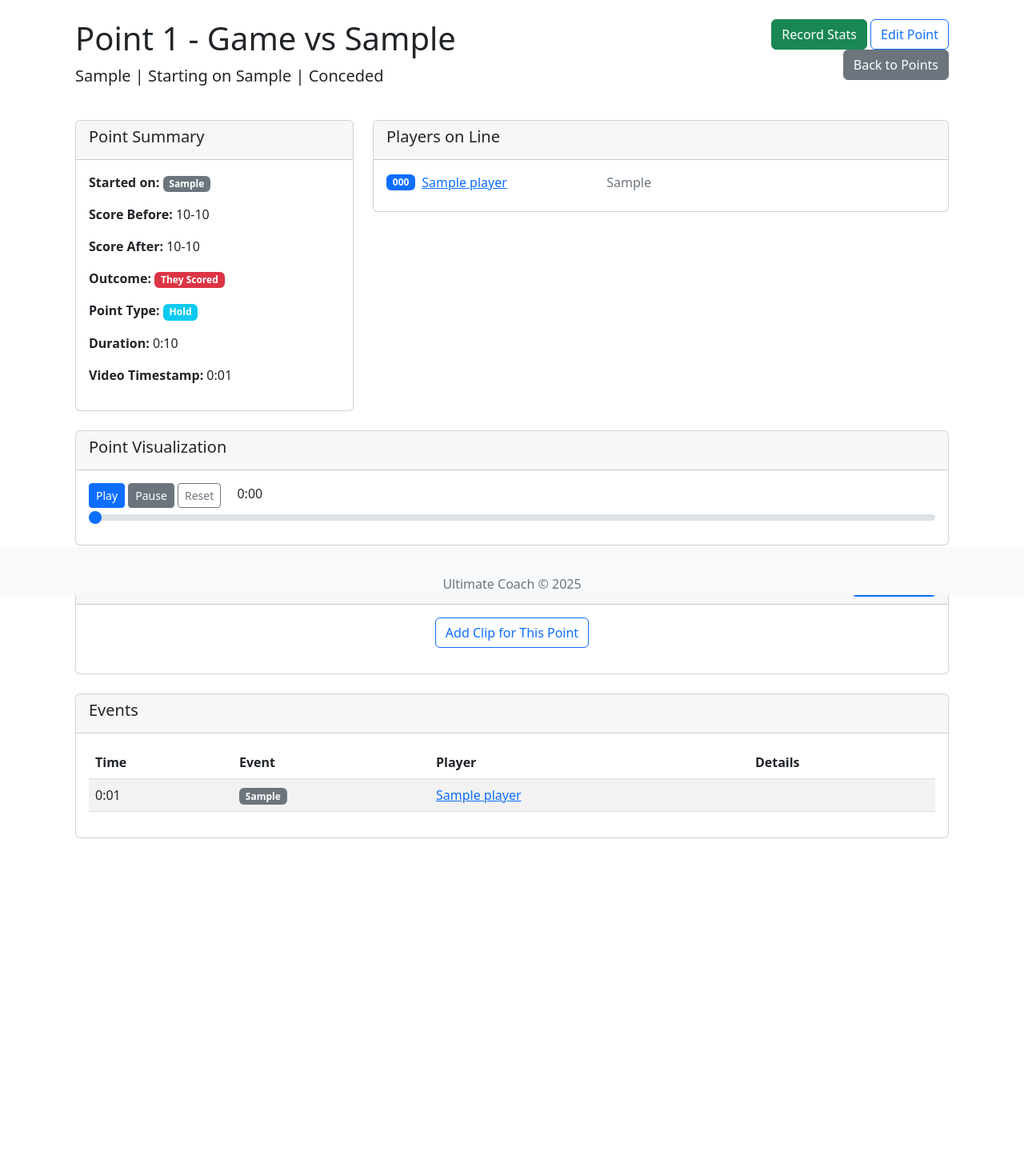
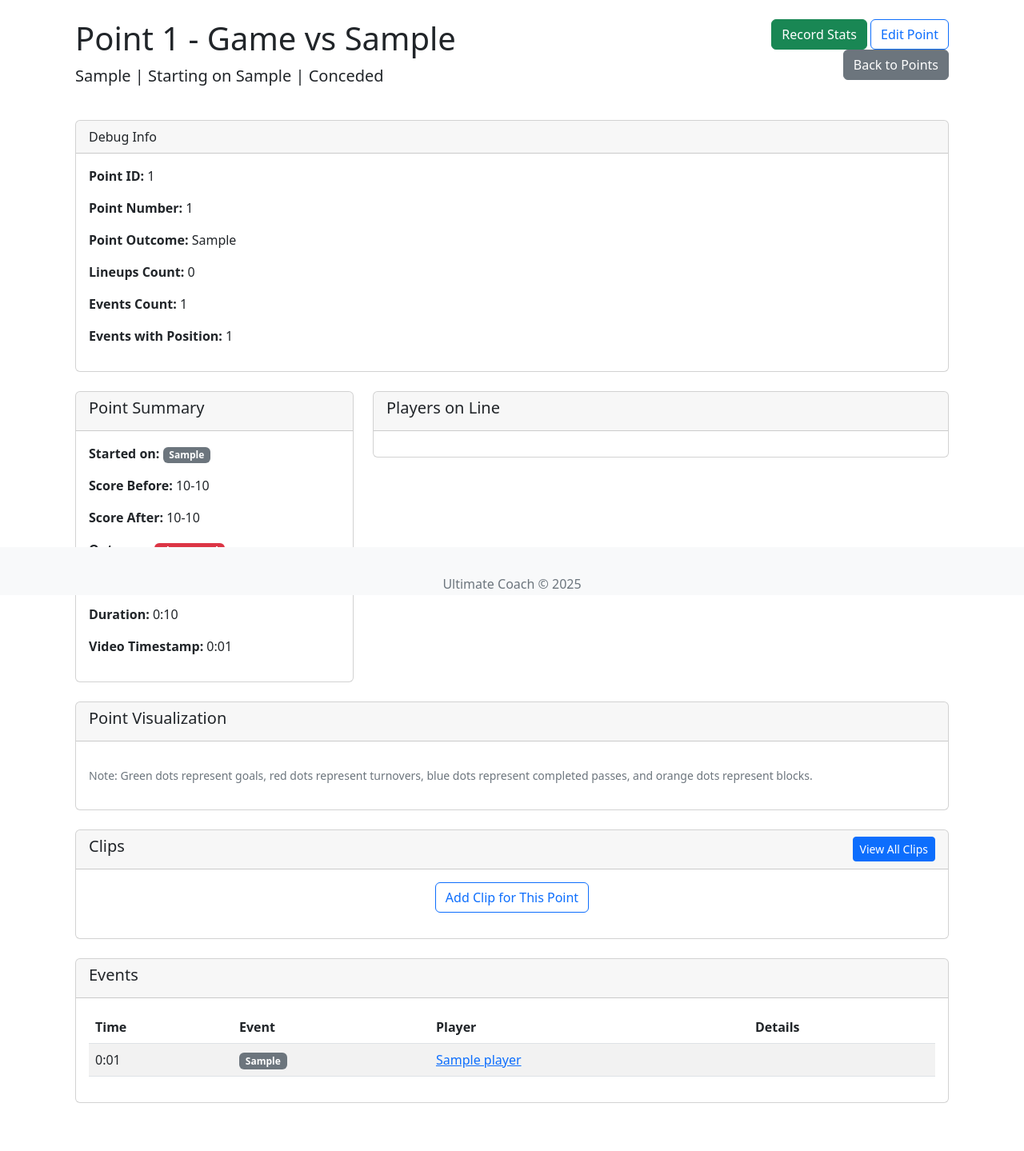
Before and after one commit to kspruce/ultimatecoachrr, a Flask app: page /points/1 in a window 1280 px wide. Shown: the part 56-1495 px from the top of the page at 80% size. Before the commit the page ends 1104 px from the top, so only its background shows below. Run offline with Flask 3, Linux system fonts and the light colour scheme; a user stored in the database is signed in; tables that the repository leaves empty hold one stand-in row (values such as "Sample post"); parts of the project's set-up code (start-up, migrations or seed data) failed here and were passed over; some libraries are stand-ins or nearby versions.

Commit message:
update point detail

```diff
--- a/app/routes/point.py
+++ b/app/routes/point.py
@@ -527,7 +527,7 @@ def point_detail(point_id):
     point = Point.query.get_or_404(point_id)
     game = Game.query.get(point.game_id)
 
-    # Option 2: Use a direct query instead of the relationship property
+    # Query events directly instead of using the relationship
     from app.models.event import Event
     events = Event.query.filter_by(point_id=point_id).order_by(Event.timestamp).all()
 
@@ -538,16 +538,24 @@ def point_detail(point_id):
             'id': event.id,
             'event_type': event.event_type,
             'timestamp': event.timestamp,
-            'field_position_x': event.field_position_x,
-            'field_position_y': event.field_position_y,
-            'player_id': event.player_id,
-            'player_name': event.player.name if event.player else None,
-            'throw_type': getattr(event, 'throw_type', None),
-            'throw_distance': getattr(event, 'throw_distance', None),
-            'is_break_throw': getattr(event, 'is_break_throw', False),
-            'receiver_id': getattr(event, 'receiver_id', None),
-            'receiver_name': event.receiver.name if hasattr(event, 'receiver') and event.receiver else None
+            'field_position_x': getattr(event, 'field_position_x', None),
+            'field_position_y': getattr(event, 'field_position_y', None),
+            'player_id': event.player_id if hasattr(event, 'player_id') else None,
+            'player_name': event.player.name if hasattr(event, 'player') and event.player else None,
         }
+
+        # Add throw-specific attributes if they exist
+        if hasattr(event, 'throw_type'):
+            event_dict['throw_type'] = event.throw_type
+        if hasattr(event, 'throw_distance'):
+            event_dict['throw_distance'] = event.throw_distance
+        if hasattr(event, 'is_break_throw'):
+            event_dict['is_break_throw'] = event.is_break_throw
+        if hasattr(event, 'receiver_id'):
+            event_dict['receiver_id'] = event.receiver_id
+            if hasattr(event, 'receiver') and event.receiver:
+                event_dict['receiver_name'] = event.receiver.name
+
         events_data.append(event_dict)
 
     return render_template('point/point_detail.html',
--- a/app/templates/point/point_detail.html
+++ b/app/templates/point/point_detail.html
@@ -19,23 +19,18 @@
         border-radius: 50%;
         background-color: red;
         transform: translate(-50%, -50%);
+        z-index: 10;
     }
     .field-line {
         position: absolute;
         height: 2px;
         background-color: rgba(255, 255, 255, 0.7);
         transform-origin: left center;
+        z-index: 5;
     }
     .event-badge {
         font-size: 0.8rem;
         padding: 0.2rem 0.5rem;
-    }
-    .timeline-container {
-        margin-top: 20px;
-        position: relative;
-    }
-    .timeline-controls {
-        margin-bottom: 10px;
     }
 </style>
 {% endblock %}
@@ -48,13 +43,26 @@
             <p class="lead">
                 {{ point.our_line_type }} |
                 Starting on {{ point.starting_position }} |
-                {% if point.we_scored %}Scored{% else %}Conceded{% endif %}
+                {% if point.point_outcome == 'scored' %}Scored{% else %}Conceded{% endif %}
             </p>
         </div>
         <div class="col-md-4 text-end">
             <a href="{{ url_for('stat.record_events', point_id=point.id) }}" class="btn btn-success">Record Stats</a>
             <a href="{{ url_for('point.edit_point', point_id=point.id) }}" class="btn btn-outline-primary">Edit Point</a>
             <a href="{{ url_for('point.game_points', game_id=point.game_id) }}" class="btn btn-secondary">Back to Points</a>
+        </div>
+    </div>
+
+    <!-- Debug Info - Remove after debugging -->
+    <div class="card mb-4">
+        <div class="card-header">Debug Info</div>
+        <div class="card-body">
+            <p><strong>Point ID:</strong> {{ point.id }}</p>
+            <p><strong>Point Number:</strong> {{ point.point_number }}</p>
+            <p><strong>Point Outcome:</strong> {{ point.point_outcome }}</p>
+            <p><strong>Lineups Count:</strong> {{ lineups|length }}</p>
+            <p><strong>Events Count:</strong> {{ events|length }}</p>
+            <p><strong>Events with Position:</strong> <span id="events-with-position">Calculating...</span></p>
         </div>
     </div>
 
@@ -73,15 +81,19 @@
                     <p><strong>Score Before:</strong> {{ point.our_score_before }}-{{ point.their_score_before }}</p>
                     <p><strong>Score After:</strong> {{ point.our_score_after }}-{{ point.their_score_after }}</p>
                     <p><strong>Outcome:</strong>
-                        <span class="badge {% if point.we_scored %}bg-success{% else %}bg-danger{% endif %}">
-                            {% if point.we_scored %}We Scored{% else %}They Scored{% endif %}
+                        <span class="badge {% if point.point_outcome == 'scored' %}bg-success{% else %}bg-danger{% endif %}">
+                            {% if point.point_outcome == 'scored' %}We Scored{% else %}They Scored{% endif %}
                         </span>
                     </p>
                     <p><strong>Point Type:</strong>
-                        {% if point.is_break %}
+                        {% if point.starting_position == 'defense' and point.point_outcome == 'scored' %}
                         <span class="badge bg-warning">Break</span>
+                        {% elif point.starting_position == 'offense' and point.point_outcome == 'scored' %}
+                        <span class="badge bg-info">Hold</span>
+                        {% elif point.starting_position == 'defense' and point.point_outcome == 'conceded' %}
+                        <span class="badge bg-info">Hold (D)</span>
                         {% else %}
-                        <span class="badge bg-info">Hold</span>
+                        <span class="badge bg-warning">Break (Against)</span>
                         {% endif %}
                     </p>
                     {% if point.duration %}
@@ -101,7 +113,7 @@
                 </div>
                 <div class="card-body">
                     <div class="row">
-                        {% for lineup in point.lineups %}
+                        {% for lineup in lineups %}
                         <div class="col-md-6 mb-2">
                             <div class="d-flex align-items-center">
                                 <span class="badge bg-primary me-2">{{ lineup.player.jersey_number }}</span>
@@ -128,14 +140,11 @@
                     <div class="field-container" id="field">
                         <!-- Field visualization will be rendered here -->
                     </div>
-                    <div class="timeline-container">
-                        <div class="timeline-controls">
-                            <button id="play-button" class="btn btn-primary btn-sm">Play</button>
-                            <button id="pause-button" class="btn btn-secondary btn-sm">Pause</button>
-                            <button id="reset-button" class="btn btn-outline-secondary btn-sm">Reset</button>
-                            <span id="time-display" class="ms-3">0:00</span>
-                        </div>
-                        <input type="range" class="form-range" id="timeline-slider" min="0" max="100" value="0">
+                    <div class="mt-3">
+                        <p class="text-muted small">
+                            Note: Green dots represent goals, red dots represent turnovers,
+                            blue dots represent completed passes, and orange dots represent blocks.
+                        </p>
                     </div>
                 </div>
             </div>
@@ -249,19 +258,46 @@
     </div>
 </div>
 
-{% block scripts %}
-{{ super() }}
 <script>
     document.addEventListener('DOMContentLoaded', function() {
-        // Field visualization data
+        // Debug info
         const events = {{ events_data|tojson }};
+        const eventsWithPosition = events.filter(e =>
+            e.field_position_x !== null && e.field_position_y !== null
+        ).length;
+        document.getElementById('events-with-position').textContent = eventsWithPosition;
+
+        // Field visualization
         const field = document.getElementById('field');
+
+        if (!field) {
+            console.error('Field element not found');
+            return;
+        }
+
         const fieldWidth = field.offsetWidth;
         const fieldHeight = field.offsetHeight;
 
+        console.log('Events data:', events);
+        console.log('Field dimensions:', fieldWidth, 'x', fieldHeight);
+
+        // Check if we have events with position data
+        const eventsWithPositions = events.filter(event =>
+            event.field_position_x !== null &&
+            event.field_position_y !== null
+        );
+
+        console.log('Events with positions:', eventsWithPositions.length);
+
+        if (eventsWithPositions.length === 0) {
+            // No position data available
+            field.innerHTML = '<div class="alert alert-info m-3">No position data available for this point</div>';
+            return;
+        }
+
         // Plot all disc positions
-        events.forEach(function(event, index) {
-            if (event.field_position_x !== null && event.field_position_y !== null) {
+        eventsWithPositions.forEach(function(event, index) {
+            try {
                 const marker = document.createElement('div');
                 marker.className = 'field-marker';
 
@@ -285,10 +321,12 @@
 
                 field.appendChild(marker);
 
-                // Draw lines between consecutive events
+                // Add tooltip with event info
+                marker.title = `${event.event_type} by ${event.player_name || 'Unknown'}`;
+
+                // Only draw lines if we have a previous event with position
                 if (index > 0) {
-                    const prevEvent = events[index - 1];
-                    if (prevEvent.field_position_x !== null && prevEvent.field_position_y !== null) {
+                    const prevEvent = eventsWithPositions[index - 1];
                     const prevX = (prevEvent.field_position_x / 100) * fieldWidth;
                     const prevY = (prevEvent.field_position_y / 40) * fieldHeight;
 
@@ -308,100 +346,10 @@
 
                     field.appendChild(line);
                 }
-                }
+            } catch (err) {
+                console.error('Error plotting event:', err, event);
             }
         });
-
-        // Animation functionality
-        const playButton = document.getElementById('play-button');
-        const pauseButton = document.getElementById('pause-button');
-        const resetButton = document.getElementById('reset-button');
-        const timelineSlider = document.getElementById('timeline-slider');
-        const timeDisplay = document.getElementById('time-display');
-
-        let animationFrame;
-        let startTime;
-        let isPlaying = false;
-
-        // Set max value based on point duration
-        const maxTime = {{ point.duration or 120 }};
-        timelineSlider.max = maxTime;
-
-        function updateVisualization(currentTime) {
-            // Hide all markers and lines
-            const markers = field.querySelectorAll('.field-marker');
-            const lines = field.querySelectorAll('.field-line');
-
-            markers.forEach(marker => marker.style.opacity = '0.3');
-            lines.forEach(line => line.style.opacity = '0.3');
-
-            // Show only events that happened before currentTime
-            let visibleEvents = 0;
-            events.forEach((event, index) => {
-                if (event.timestamp && event.timestamp <= currentTime) {
-                    visibleEvents++;
-                    if (index < markers.length) {
-                        markers[index].style.opacity = '1';
-                    }
-                    if (index > 0 && index - 1 < lines.length) {
-                        lines[index - 1].style.opacity = '1';
-                    }
-                }
-            });
-
-            // Update time display
-            const minutes = Math.floor(currentTime / 60);
-            const seconds = Math.floor(currentTime % 60);
-            timeDisplay.textContent = `${minutes}:${seconds.toString().padStart(2, '0')}`;
-        }
-
-        function animate(timestamp) {
-            if (!startTime) startTime = timestamp;
-            const elapsed = timestamp - startTime;
-            const currentTime = parseInt(timelineSlider.value) + elapsed / 1000;
-
-            if (currentTime <= maxTime) {
-                timelineSlider.value = currentTime;
-                updateVisualization(currentTime);
-                animationFrame = requestAnimationFrame(animate);
-            } else {
-                isPlaying = false;
-            }
-        }
-
-        playButton.addEventListener('click', function() {
-            if (!isPlaying) {
-                isPlaying = true;
-                startTime = null;
-                animationFrame = requestAnimationFrame(animate);
-            }
-        });
-
-        pauseButton.addEventListener('click', function() {
-            if (isPlaying) {
-                isPlaying = false;
-                cancelAnimationFrame(animationFrame);
-            }
-        });
-
-        resetButton.addEventListener('click', function() {
-            isPlaying = false;
-            cancelAnimationFrame(animationFrame);
-            timelineSlider.value = 0;
-            updateVisualization(0);
-        });
-
-        timelineSlider.addEventListener('input', function() {
-            if (isPlaying) {
-                isPlaying = false;
-                cancelAnimationFrame(animationFrame);
-            }
-            updateVisualization(parseInt(this.value));
-        });
-
-        // Initialize visualization
-        updateVisualization(0);
     });
 </script>
 {% endblock %}
-{% endblock %}
```
Lines whose indentation alone changed are shown as unchanged.
